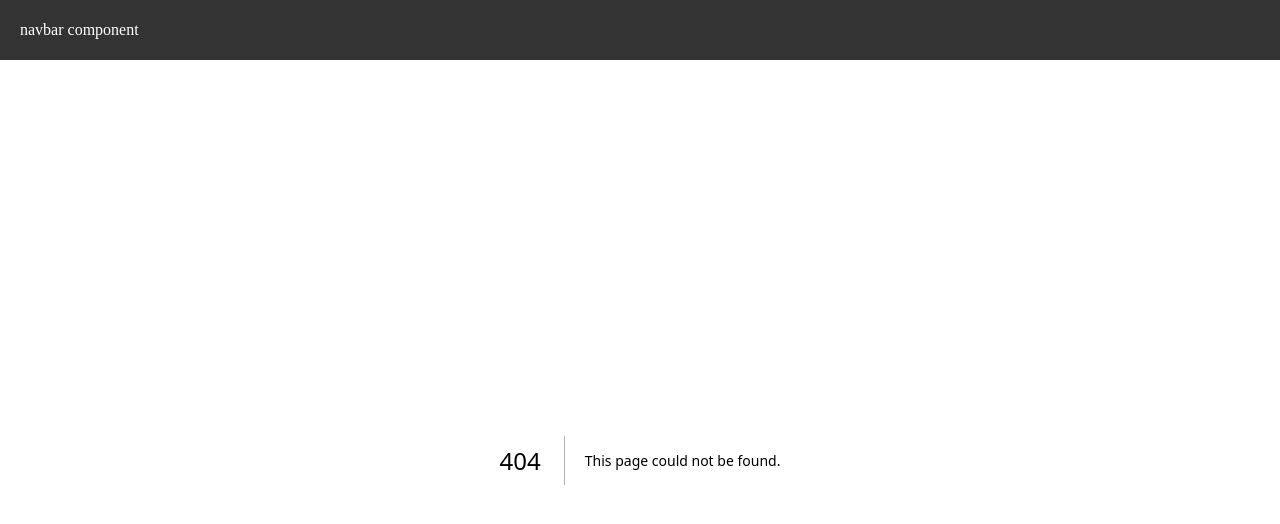
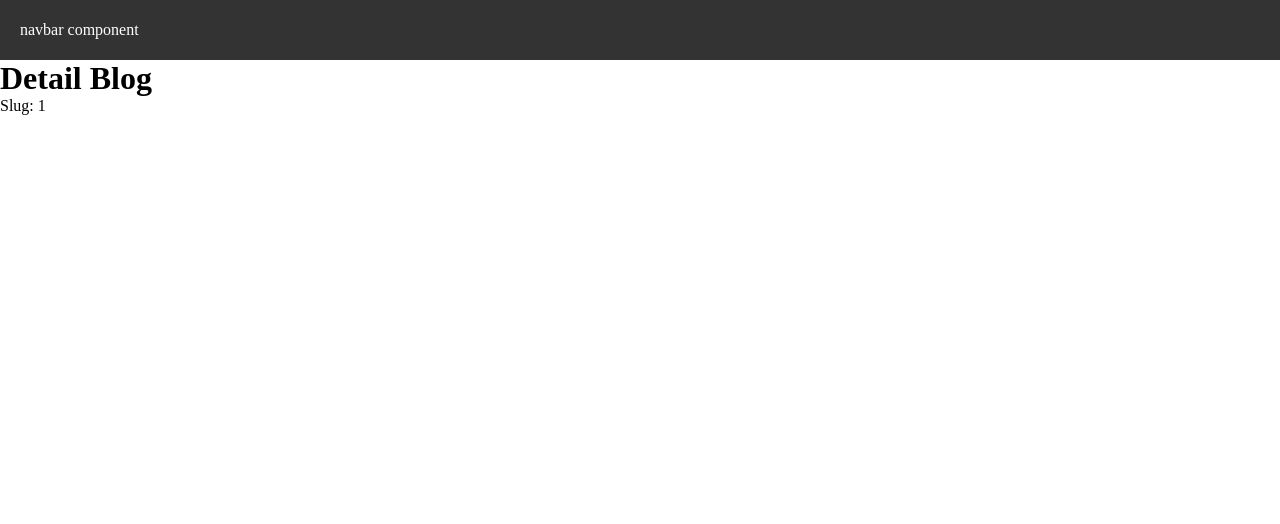
Before and after one commit to Luthfi27Upi/Semester-6, a Next.js app in the folder Pemrograman Berbasis Framework/Minggu 2/my-app/: page /blog/1 in a window 1280 px wide. Before the commit this address had no page. Shown: the top 524 px of the page. Built offline with nearby package versions, Linux system fonts and the light colour scheme.

Commit message:
Tugas 2 - Dynamic Routing

```diff
--- /dev/null
+++ b/Pemrograman Berbasis Framework/Minggu 2/my-app/src/pages/blog/[slug].tsx
@@ -0,0 +1,13 @@
+import { useRouter } from "next/router";
+
+export default function BlogSlugPage() {
+  const router = useRouter();
+  const { slug } = router.query;
+
+  return (
+    <div>
+      <h1>Detail Blog</h1>
+      <p>Slug: {slug}</p>
+    </div>
+  );
+}
```
Also changed, not shown: Pemrograman Berbasis Framework/Minggu 2/my-app/src/pages/blog/index.tsx (added, +10 -0 lines).
